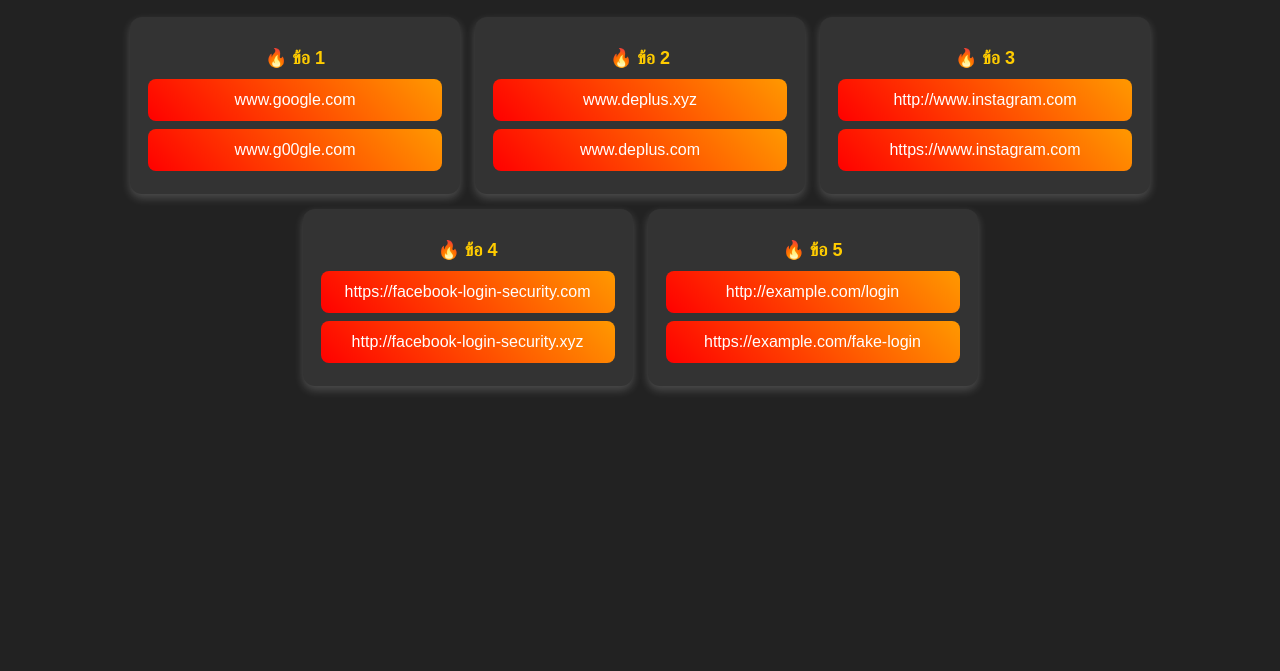
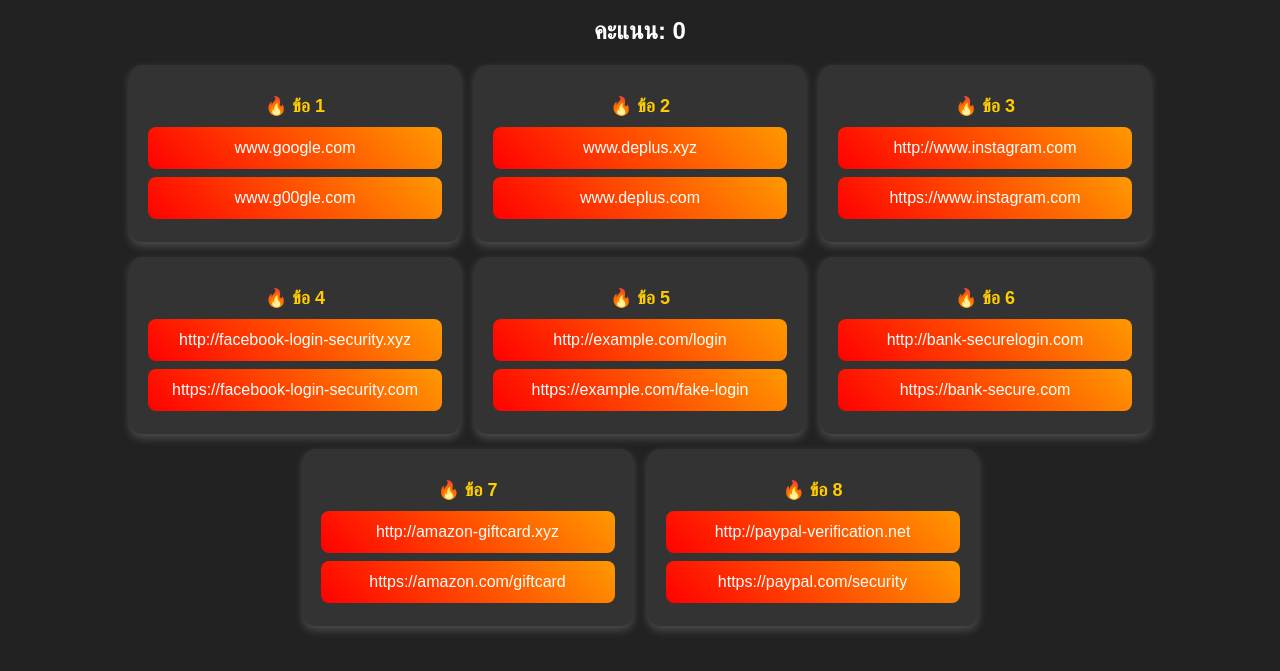
Before and after one commit to VRPBosS62/Spot-the-cyber-trap, a plain HTML site: page index.html in a window 1280 px wide. Shown: the part 75-746 px from the top of the page. Drawn offline with Linux system fonts and the light colour scheme.

Commit message:
index.html

```diff
--- a/index.html
+++ b/index.html
@@ -9,57 +9,98 @@
 <body>
 
     <h1>⚠️ Spot the cyber trap ⚠️</h1>
+    <h2>คะแนน: <span id="score">0</span></h2>
 
     <div class="container">
         <div class="box">
             <h2>🔥 ข้อ 1</h2>
             <div class="link-container">
-                <a href="#" onclick="speakText('เว็ปไซต์นี้ปลอดภัย')">www.google.com</a>
-                <a href="#" onclick="speakText('คุณโดนไวรัส ฮ่าฮ่าฮ่า')">www.g00gle.com</a>
+                <a href="#" onclick="checkAnswer(this, true, 1)">www.google.com</a>
+                <a href="#" onclick="checkAnswer(this, false, 1)">www.g00gle.com</a>
             </div>
         </div>
 
         <div class="box">
             <h2>🔥 ข้อ 2</h2>
             <div class="link-container">
-                <a href="#" onclick="speakText('คุณโดนไวรัส ฮ่าฮ่าฮ่า')">www.deplus.xyz</a>
-                <a href="#" onclick="speakText('เว็ปไซต์นี้ปลอดภัย')">www.deplus.com</a>
+                <a href="#" onclick="checkAnswer(this, false, 2)">www.deplus.xyz</a>
+                <a href="#" onclick="checkAnswer(this, true, 2)">www.deplus.com</a>
             </div>
         </div>
 
         <div class="box">
             <h2>🔥 ข้อ 3</h2>
             <div class="link-container">
-                <a href="#" onclick="speakText('คุณโดนไวรัส ฮ่าฮ่าฮ่า')">http://www.instagram.com</a>
-                <a href="#" onclick="speakText('เว็ปไซต์นี้ปลอดภัย')">https://www.instagram.com</a>
+                <a href="#" onclick="checkAnswer(this, false, 3)">http://www.instagram.com</a>
+                <a href="#" onclick="checkAnswer(this, true, 3)">https://www.instagram.com</a>
             </div>
         </div>
 
         <div class="box">
             <h2>🔥 ข้อ 4</h2>
             <div class="link-container">
-                <a href="#" onclick="speakText('เว็ปไซต์นี้ปลอดภัย')">https://facebook-login-security.com</a>
-                <a href="#" onclick="speakText('คุณโดนไวรัส ฮ่าฮ่าฮ่า')">http://facebook-login-security.xyz</a>
+                <a href="#" onclick="checkAnswer(this, false, 4)">http://facebook-login-security.xyz</a>
+                <a href="#" onclick="checkAnswer(this, true, 4)">https://facebook-login-security.com</a>
             </div>
         </div>
 
         <div class="box">
             <h2>🔥 ข้อ 5</h2>
             <div class="link-container">
-                <a href="#" onclick="speakText('คุณโดนไวรัส ฮ่าฮ่าฮ่า')">http://example.com/login</a>
-                <a href="#" onclick="speakText('เว็ปไซต์นี้ปลอดภัย')">https://example.com/fake-login</a>
+                <a href="#" onclick="checkAnswer(this, false, 5)">http://example.com/login</a>
+                <a href="#" onclick="checkAnswer(this, true, 5)">https://example.com/fake-login</a>
+            </div>
+        </div>
+
+        <div class="box">
+            <h2>🔥 ข้อ 6</h2>
+            <div class="link-container">
+                <a href="#" onclick="checkAnswer(this, false, 6)">http://bank-securelogin.com</a>
+                <a href="#" onclick="checkAnswer(this, true, 6)">https://bank-secure.com</a>
+            </div>
+        </div>
+
+        <div class="box">
+            <h2>🔥 ข้อ 7</h2>
+            <div class="link-container">
+                <a href="#" onclick="checkAnswer(this, false, 7)">http://amazon-giftcard.xyz</a>
+                <a href="#" onclick="checkAnswer(this, true, 7)">https://amazon.com/giftcard</a>
+            </div>
+        </div>
+
+        <div class="box">
+            <h2>🔥 ข้อ 8</h2>
+            <div class="link-container">
+                <a href="#" onclick="checkAnswer(this, false, 8)">http://paypal-verification.net</a>
+                <a href="#" onclick="checkAnswer(this, true, 8)">https://paypal.com/security</a>
             </div>
         </div>
     </div>
 
     <script>
+        let score = 0;
+        let answered = {};
+
+        function checkAnswer(element, isCorrect, questionNumber) {
+            if (answered[questionNumber]) return;
+            answered[questionNumber] = true;
+
+            if (isCorrect) {
+                score++;
+                speakText('ถูกต้อง! คุณได้รับหนึ่งคะแนน');
+                document.getElementById("score").textContent = score;
+            } else {
+                speakText('ผิด! คุณโดนไวรัสแล้วฮ๋าฮ่าฮ่า');
+            }
+        }
+
         function speakText(text) {
             let speech = new SpeechSynthesisUtterance();
             speech.text = text;
-            speech.lang = "th-TH"; // ตั้งค่าภาษาไทย
-            speech.volume = 1; // ความดัง (0.1 - 1)
-            speech.rate = 1; // ความเร็ว (0.1 - 10)
-            speech.pitch = 1; // เสียงสูงต่ำ (0 - 2)
+            speech.lang = "th-TH";
+            speech.volume = 1;
+            speech.rate = 1;
+            speech.pitch = 1;
             window.speechSynthesis.speak(speech);
         }
     </script>
```
